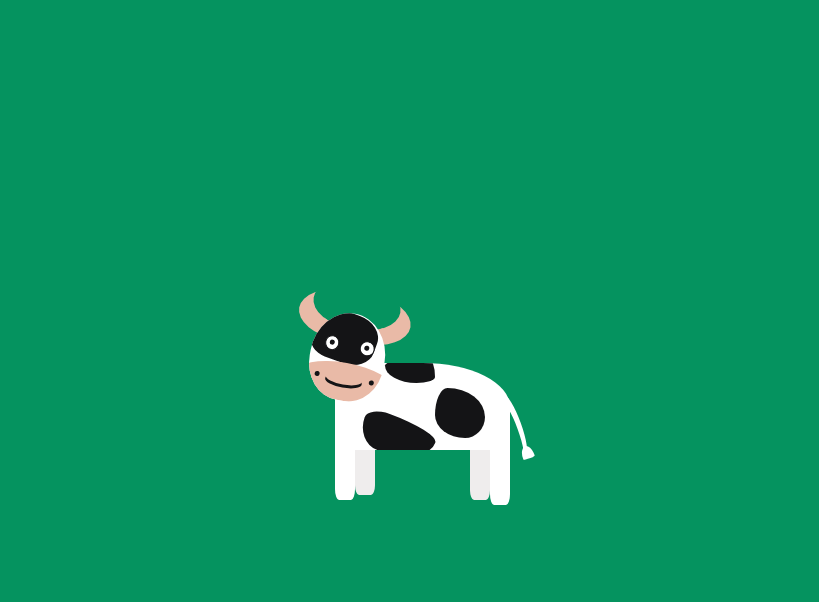
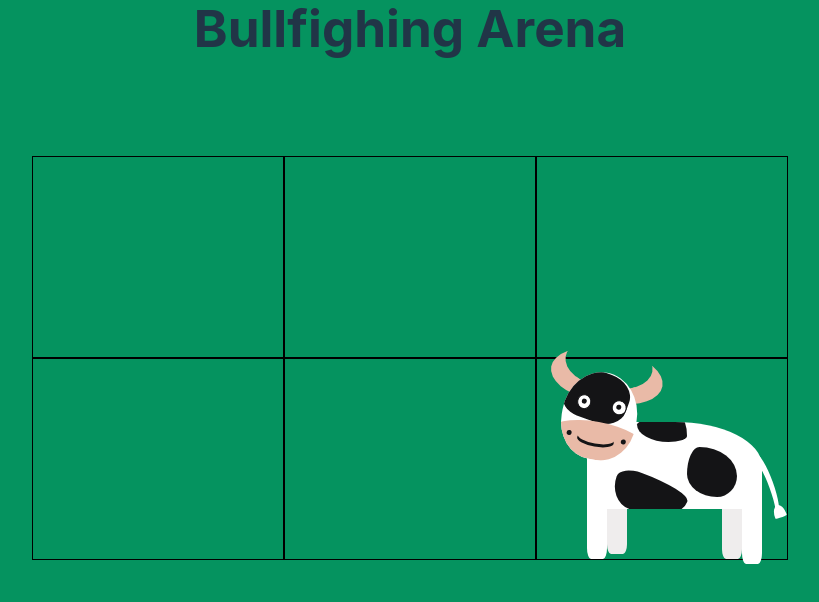
Before and after one commit to zmejchik/matador, a React (Vite) app: page / in a window 1280 px wide. Shown: the top 602 px of the page, without its empty margins (230-1049 px from the left). Built offline with nearby package versions, Linux system fonts and the light colour scheme.

Commit message:
build cells for arena

```diff
--- a/src/App.css
+++ b/src/App.css
@@ -1,9 +1,9 @@
 #root {
   max-width: 1280px;
   margin: 0 auto;
-  height: 100%;
   padding: 0;
   width: 100%;
+  height: 100vh;
 }
 
 .App {
@@ -11,7 +11,7 @@
 }
 
 h1 {
-  margin: 10px;
+  margin: 0;
   text-align: center;
 }
 
@@ -50,9 +50,22 @@ h1 {
   color: #888;
 }
 
+.arena {
+  display: flex;
+  align-items: center;
+  justify-content: center;
+  margin-top: 100px;
+}
+
+.duelWrapper {
+  height: 100%;
+}
+
 .duel {
-  display: flex;
-  flex-direction: row;
+  display: grid;
+  height: 80%;
+  grid-template-columns: repeat(3, 1fr);
+  gap: 0px;
 }
 
 .duel .matador {
@@ -61,3 +74,10 @@ h1 {
   align-items: center;
   justify-content: center;
 }
+
+.duel .cell {
+  height: 200px;
+  width: 250px;
+
+  border: 1px solid black;
+}
--- a/src/App.tsx
+++ b/src/App.tsx
@@ -8,9 +8,8 @@ import Bull from './components/Bull'
 function App() {
   return (
     <div className="App">
-      {/* <ArenaWithBull
-        matador={<TerrifiedMatador />} /> */}
-        <Bull />
+      <ArenaWithBull
+        matador={<TerrifiedMatador />} />
     </div>
   )
 }
--- a/src/components/ArenaWithBull.tsx
+++ b/src/components/ArenaWithBull.tsx
@@ -40,11 +40,21 @@ const ArenaWithBull = ({ matador }: ArenaWithBullProps) => {
             clearInterval(visibilityInterval);
         }
     }, []);
-    return <div>
+    return <div className='duelWrapper'>
         <h1>Bullfighing Arena</h1>
-        <div className={'duel'}>
-            <div className='matador'>{isVisible ? React.cloneElement(matador, { applause }) : null}</div>
-            <Bull />
+        <div className='arena'>
+            <div className={'duel'}>
+                <div className="cell"></div>
+                <div className="cell"></div>
+                <div className="cell"></div>
+                <div className="cell"></div>
+                <div className="cell"></div>
+                <div className="cell">
+                <Bull />
+                </div>
+                {/* <div className='matador'>{isVisible ? React.cloneElement(matador, { applause }) : null}</div> */}
+
+            </div>
         </div>
     </div>
 }
--- a/src/index.css
+++ b/src/index.css
@@ -3,6 +3,7 @@
   font-size: 16px;
   line-height: 24px;
   font-weight: 400;
+  height: 100vh;
 
   color-scheme: light dark;
   color: rgba(255, 255, 255, 0.87);
```
